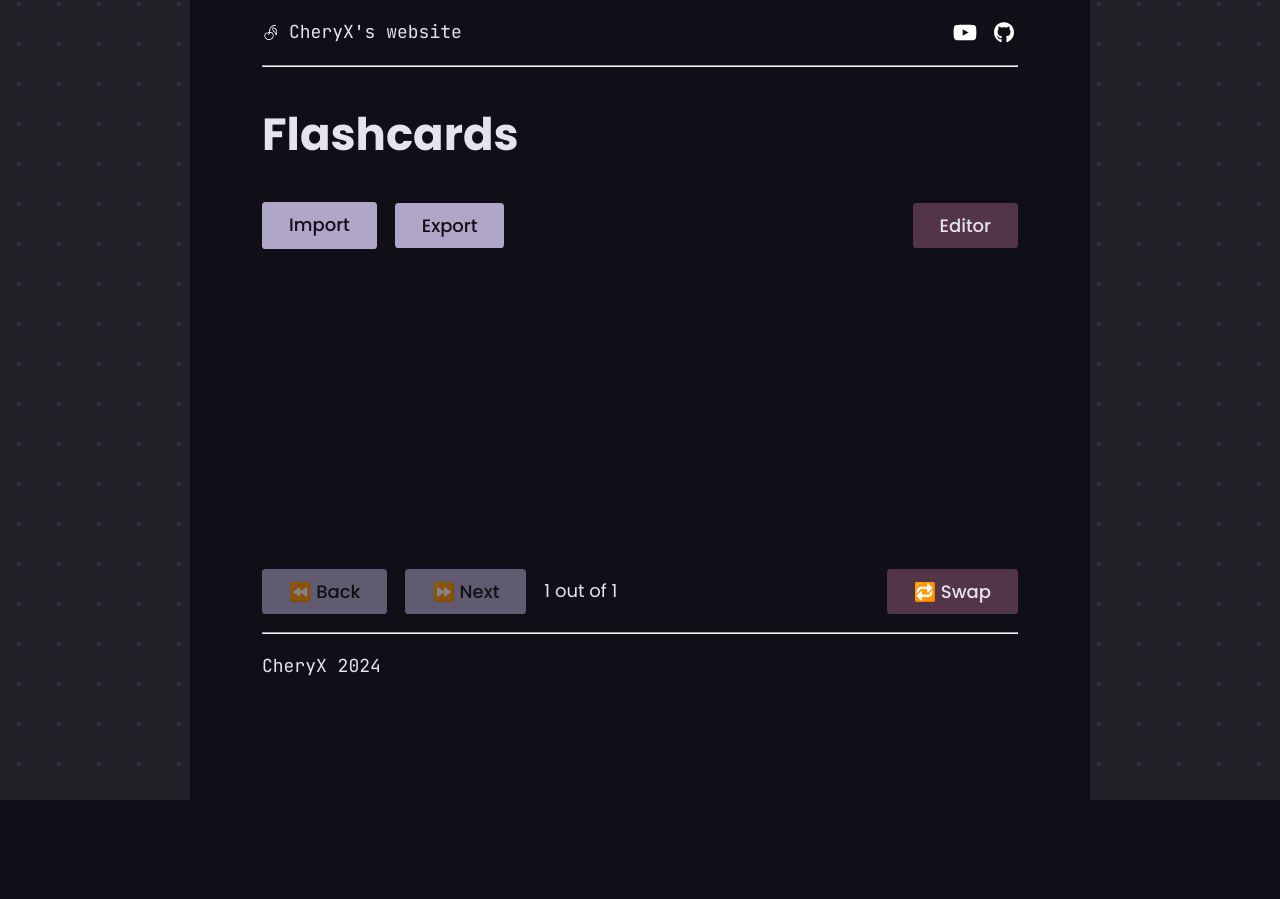
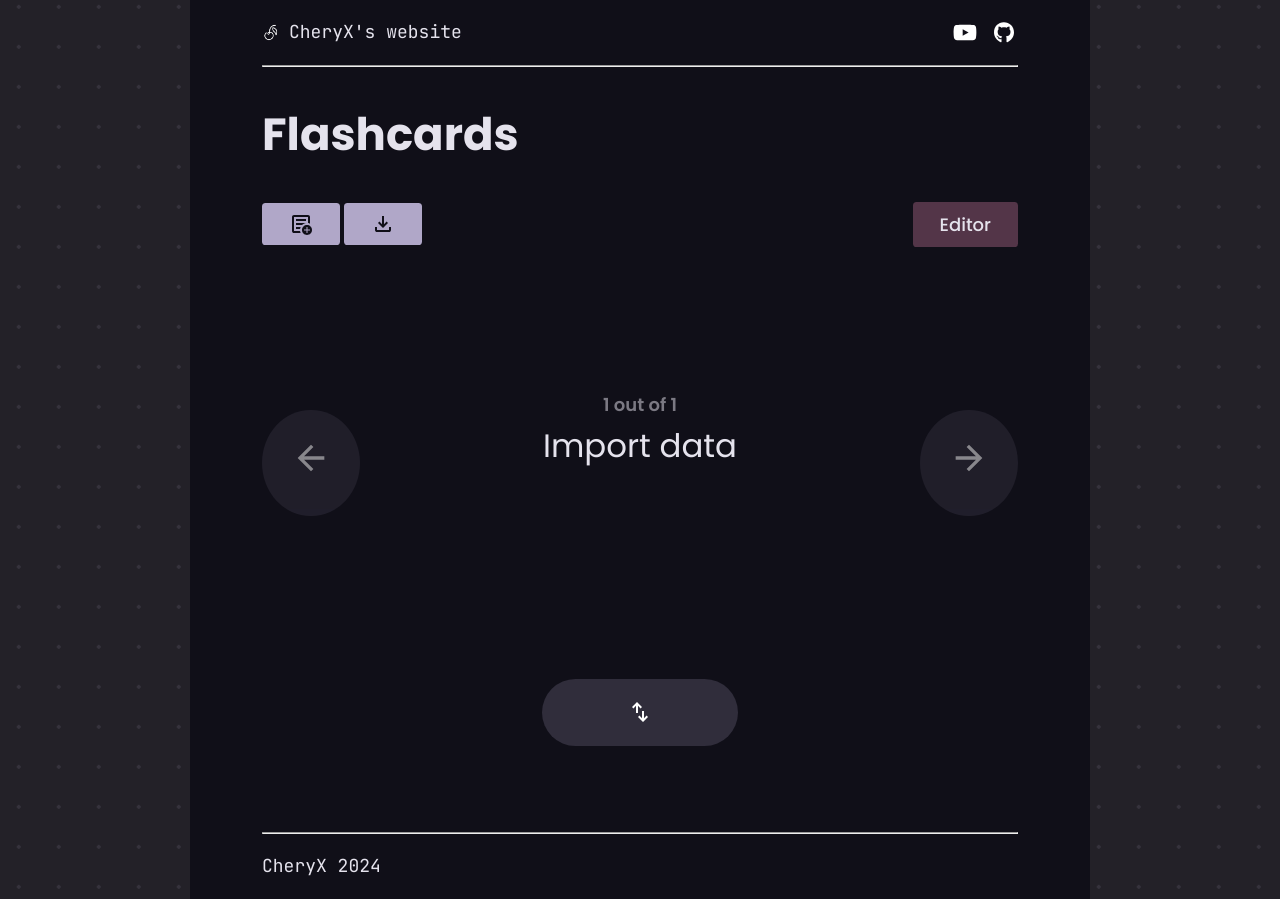
Before and after one commit to CheryX/mmusielik.xyz, an Astro site: page /projects/flashcards in a window 1280 px wide. Before the commit the page ends 800 px from the top, so only its background shows below. Built offline with nearby package versions, Linux system fonts and the light colour scheme; Astro itself is replaced by a stand-in of ours.

Commit message:
Improve flashcards layout

```diff
--- a/src/pages/projects/flashcards.astro
+++ b/src/pages/projects/flashcards.astro
@@ -15,28 +15,38 @@ export const title = "Flashcards"
 			<h1>{title}</h1>
 
 			<section>
+
 				<nav>
-					<label for="import">Import</label>
+					<label class="button" for="import">
+						<img src="/icons/import.svg" />
+					</label>
 					<input type="file" id="import" style="display:none;" ></input>
-					<button id="export">Export</button>
-					<div>
-						<button class="alt" id="show_editor">Editor</button>
-					</div>
+
+					<button class="button" id="export">
+						<img src="/icons/export.svg" />
+					</button>
+
+					<span style="flex-grow: 1;" />
+
+					<button class="button alt" id="show_editor">Editor</button>
 				</nav>
 
-				<div id="flashcards">
-					<span id="task"></span>
-					<span id="front"></span>
+				<div class="ui">
+					<button id="back">
+						<img src="/icons/previous.svg" />
+					</button>
+					<div class="content">
+						<span id="indexText">0 out of 0</span>
+						<span id="front"></span>
+					</div>
+					<button id="next">
+						<img src="/icons/previous.svg" />
+					</button>
 				</div>
 
-				<nav>
-					<button id="back">⏪ Back</button>
-					<button id="next">⏩ Next</button>
-					<span id="indexText">0 out of 0</span>
-					<div>
-						<button class="alt" id="swap">🔁 Swap</button>
-					</div>
-				</nav>
+				<button id="swap">
+					<img src="/icons/swap.svg" />
+				</button>
 
 			</section>
 
@@ -51,7 +61,6 @@ export const title = "Flashcards"
 						<th scope="col">Index</th>
 						<th scope="col">Front</th>
 						<th scope="col">Back</th>
-						<th scope="col">Task</th>
 						<td scope="col"></td>
 					</thead>
 					<tbody id="table_data">
@@ -84,25 +93,66 @@ export const title = "Flashcards"
 </Layout>
 
 <style>
-	#flashcards {
+
+	.ui {
+		display: flex;
+		justify-content: space-between;
+		align-items: center;
+		margin: 8em 0;
+	}
+
+	.ui > button {
+		padding: 0.8em;
+		border-radius: 50%;
+		border: 0;
+		background-color: rgba(var(--primary), 0.2);
+		font-size: 2em;
+		cursor: pointer;
+
+		aspect-ratio: 1/1;
+	}
+
+	.ui > button:hover, #swap:hover {
+		opacity: 0.9;
+	}
+
+	.ui > button:disabled {
+		opacity: 0.5;
+		cursor: not-allowed;
+	}
+
+	.content {
 		display: flex;
 		flex-direction: column;
-		justify-content: center;
 		align-items: center;
 		min-height: 8em;
-		font-size: 30pt;
-		text-align: center;
-		text-wrap: balance;
 	}
 
 	#front {
-		font-size: 30pt;
-		font-weight: 600;
+		font-size: 1.8em;
+		margin: 0 1em;
+		text-align: center;
 	}
 
-	#task {
-		font-size: 16pt;
-		font-weight: 400;
+	#indexText {
+		font-weight: 600;
+		color: rgba(var(--text), 0.5);
+	}
+
+	#swap {
+		display: flex;
+		margin: 4em auto;
+		cursor: pointer;
+
+		border-radius: 4em;
+		border: 0;
+		background-color: rgba(var(--primary), 0.2);
+		padding: 1em 4em;
+		font-size: 1.2em;
+	}
+
+	#next > img {
+		transform: rotate(180deg);
 	}
 
 	table {
@@ -200,16 +250,14 @@ export const title = "Flashcards"
 
 	let displayData: Flashcard[] = [
 		{
-			back: "",
-			front: "",
-			task: ""
+			back: "Import data",
+			front: "Import data",
 		}
 	];
 
 	let importData: Flashcard[] = displayData;
 
 	interface Flashcard {
-		task: string,
 		front: string,
 		back: string
 	}
@@ -241,7 +289,7 @@ export const title = "Flashcards"
 
 		const autoShuffle = document.getElementById("shuffle") as HTMLInputElement;
 
-		const generateInputCell = (value: string, property: "front" | "back" | "task", index: number) => {
+		const generateInputCell = (value: string, property: "front" | "back", index: number) => {
 			const cell = document.createElement("td");
 			const input = document.createElement("input");
 
@@ -277,9 +325,6 @@ export const title = "Flashcards"
 
 				const backCell = generateInputCell(flashcard.back, "back", index);
 				row.appendChild(backCell);
-
-				const taskCell = generateInputCell(flashcard.task, "task", index);
-				row.appendChild(taskCell);
 
 				const deleteButton = document.createElement("button");
 				deleteButton.textContent = "Remove";
@@ -380,21 +425,17 @@ export const title = "Flashcards"
 		});
 
 		let toDisplay = displayData[0].front;
-		let toTask = displayData[0].task;
 
 		function swap() {
 			isFront = !isFront;
 
 			if (isFront) {
 				toDisplay = displayData[index - 1].front;
-				toTask = displayData[index - 1].task;
 			} else {
 				toDisplay = displayData[index - 1].back;
-				toTask = "Answer";
 			}
 
 			frontPage.innerText = toDisplay;
-			taskPage.innerText = toTask;
 		}
 
 		swapButton.addEventListener("click", swap);
@@ -423,19 +464,16 @@ export const title = "Flashcards"
 
 			if (isFront) {
 				toDisplay = displayData[index - 1].front;
-				toTask = displayData[index - 1].task;
 			} else {
 				toDisplay = displayData[index - 1].back;
-				toTask = "Answer";
 			}
 
 			frontPage.innerText = toDisplay;
-			taskPage.innerText = toTask;
 
 		}
 
 		const addFlashcardRow = () => {
-			importData.push({ front: "", back: "", task: "" });
+			importData.push({ front: "", back: "" });
 			maxIndex += 1
 			populateTable();
 			changeIndex(0);
--- a/src/styles/navigation.css
+++ b/src/styles/navigation.css
@@ -1,11 +1,11 @@
 nav {
     display: flex;
     align-items: center;
-    gap: 1em;
+    gap: 4px;
 }
 
 
-nav button, nav > label {
+.button {
     display: flex;
     align-items: center;
     border-radius: 0.2em;
@@ -23,22 +23,16 @@ nav button, nav > label {
 }
 
 
-nav button:hover, nav > label:hover {
+.button:hover {
     opacity: 0.9;
 }
 
-nav button:disabled {
+.button:disabled {
     opacity: 0.5;
     cursor: not-allowed;
 }
 
-nav button.alt {
+.button.alt {
     background-color: rgba(var(--secondary), 0.8);
     color: rgb(var(--text))
 }
-
-nav > div {
-    display: flex;
-    justify-content: end;
-    flex-grow: 1;
-}
```
Also changed, not shown: public/icons/export.svg (added), public/icons/import.svg (added), public/icons/previous.svg (added), public/icons/swap.svg (added).
